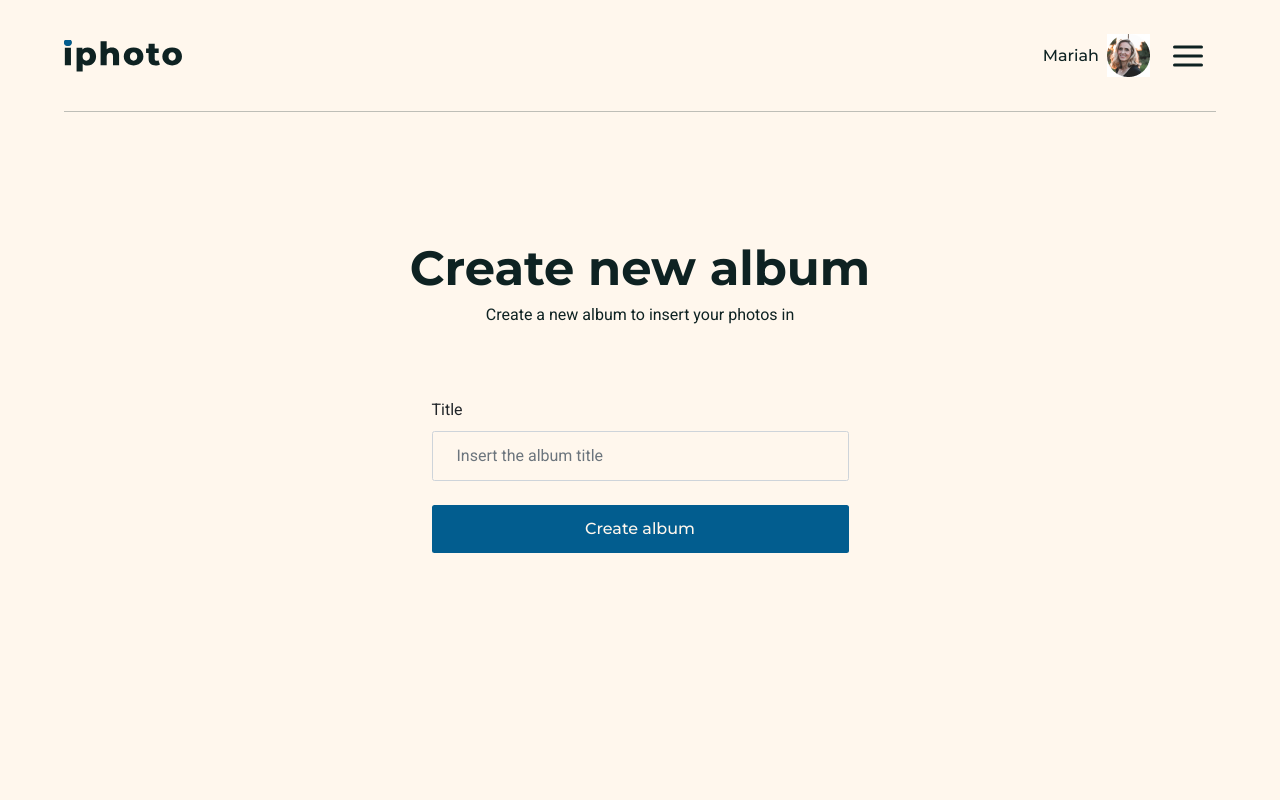
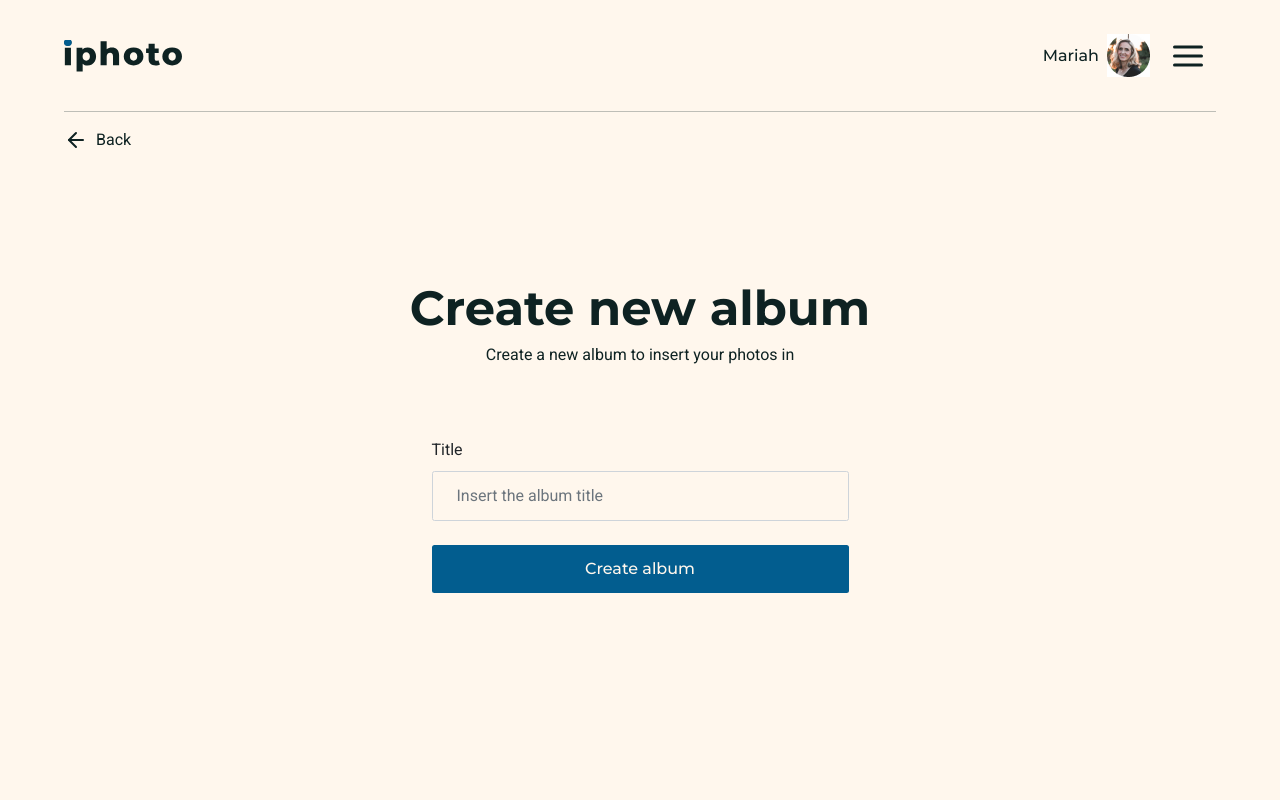
Before and after one commit to matheusdoedev/iphoto-web, a Next.js app: page /user/create-album in a window 1280 px wide. Shown: the top 800 px of the page. Built offline with nearby package versions, Linux system fonts and the light colour scheme; no server answers.

Commit message:
feat: GoBackButton

```diff
--- /dev/null
+++ b/src/components/GoBackButton/index.tsx
@@ -0,0 +1,26 @@
+import { useRouter } from 'next/router';
+
+import { FiArrowLeft } from 'react-icons/fi';
+
+import styles from './styles.module.scss';
+
+function GoBackButton(): JSX.Element {
+  const router = useRouter();
+
+  const handleGoBack = (): void => {
+    router.back();
+  };
+
+  return (
+    <button
+      type="button"
+      onClick={handleGoBack}
+      className={styles.GoBackButton}
+    >
+      <FiArrowLeft size={24} color="#0e2222" />
+      Back
+    </button>
+  );
+}
+
+export default GoBackButton;
--- /dev/null
+++ b/src/components/GoBackButton/styles.module.scss
@@ -0,0 +1,13 @@
+@import '~/styles/settings/colors';
+@import '~/styles/settings/gaps';
+
+.GoBackButton {
+  background: none;
+  border: none;
+
+  display: flex;
+  align-items: center;
+  column-gap: 0.8rem;
+  color: $black;
+  margin-top: $xs;
+}
--- a/src/components/index.ts
+++ b/src/components/index.ts
@@ -2,6 +2,7 @@ export { default as AnchorLink } from './AnchorLink';
 export { default as Avatar } from './Avatar';
 export { default as Button } from './Button';
 export { default as Footer } from './Footer';
+export { default as GoBackButton } from './GoBackButton';
 export { default as Header } from './Header';
 export { default as HowItWorks } from './HowItWorks';
 export { default as Input } from './Input';
--- a/src/layouts/InternalPageLayout/index.tsx
+++ b/src/layouts/InternalPageLayout/index.tsx
@@ -1,6 +1,7 @@
 import { ReactNode } from 'react';
+import { FiArrowLeft } from 'react-icons/fi';
 
-import { Footer, Header } from '~/components';
+import { Footer, GoBackButton, Header } from '~/components';
 
 import styles from './styles.module.scss';
 
@@ -19,6 +20,7 @@ function InternalPageLayout({
     <section className={styles.Wrapper}>
       <div className={styles.Container}>
         <Header internalPage />
+        <GoBackButton />
         <section className={styles.Content}>
           <div className={styles.PageTitleBlock}>
             <h1 className={styles.Title}>{pageTitle}</h1>
```
